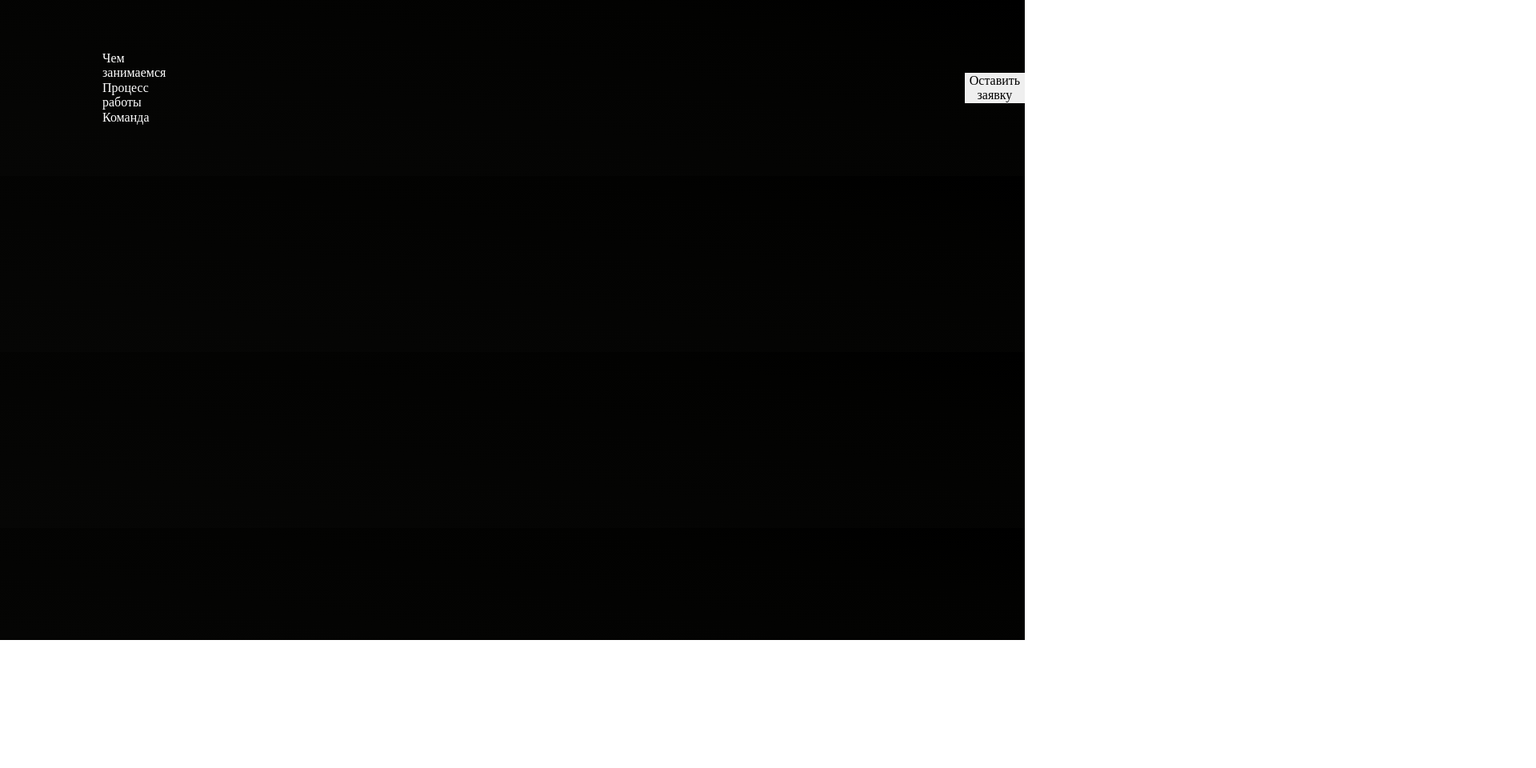
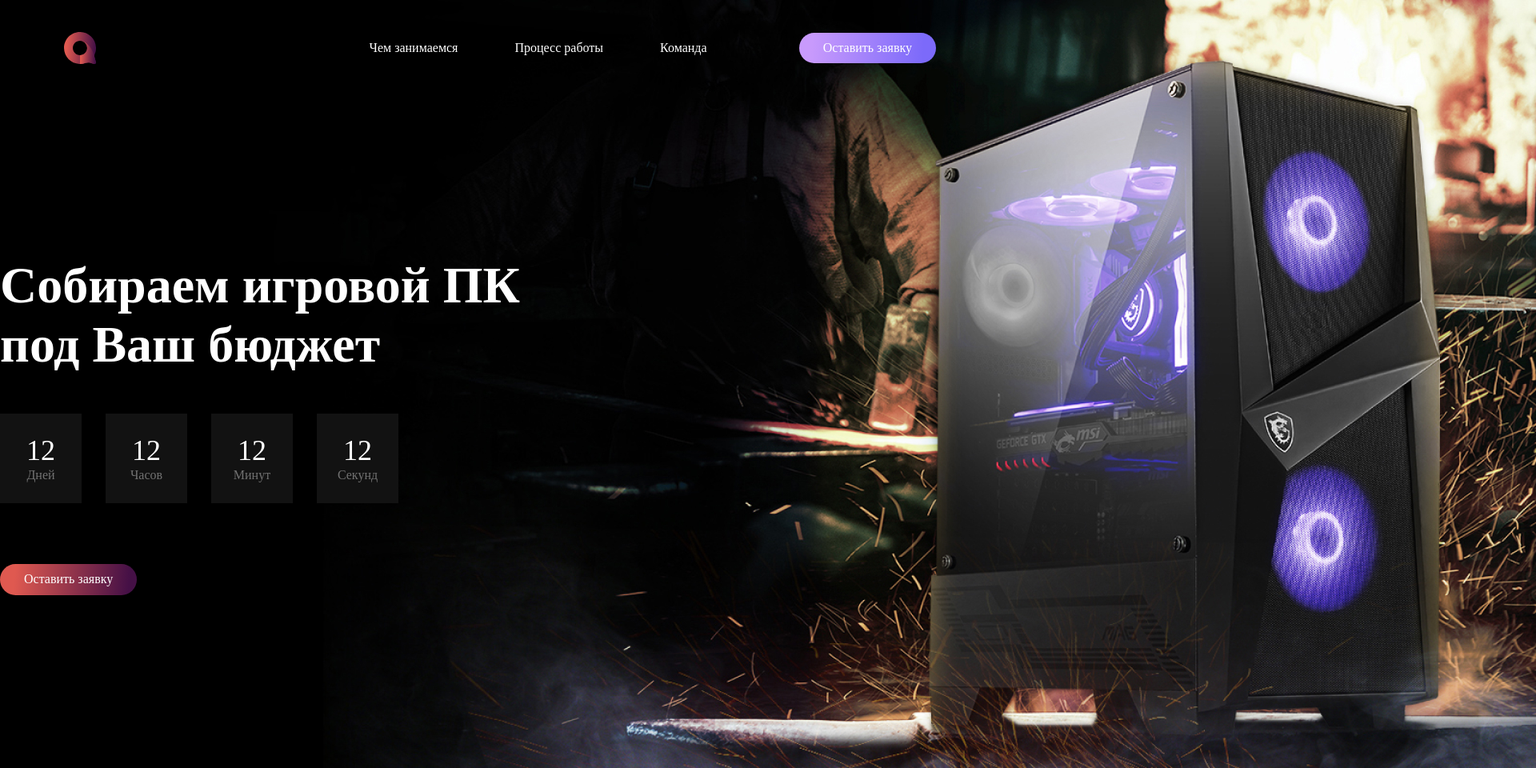
Before and after one commit to AiMedvedev/BuildingPC, a plain HTML site: page index.html in a window 1280 px wide. Shown: the whole page at 80% size, 1920 px wide, since content can reach past the window. Before the commit the page ends 800 px from the top, so only its background shows below. Drawn offline with Linux system fonts and the light colour scheme.

Commit message:
1st day complete

```diff
--- a/css/style.css
+++ b/css/style.css
@@ -6,7 +6,6 @@
 
 html, body {
     color: #fff;
-    font-size: 62,5%;
     font-weight: normal;
     background-image: linear-gradient(to right top, #060605, #050504, #040403, #030302, #020201, #000000);
 }
@@ -35,12 +34,26 @@ button, input {
 }
 
 .container {
-    width: 130rem;
+    width: 1300px;
     margin: 0 auto;
 }
 
+.button {
+    border-radius: 50px;
+    padding: 10px 30px;
+    font-size: 16px;
+    background: linear-gradient(94.26deg, #C89AFC 9.51%, #7C6AFA 90.23%);
+    color: #fff;
+}
+
 .header {
-    padding: 4rem 11rem 4rem 8rem;
+    position: absolute;
+    top: 0;
+    left: 50%;
+    transform: translate(-50%, 0);
+    width: 100%;
+    padding: 40px 110px 40px 80px;
+    z-index: 10;
 }
 
 .header-wrap {
@@ -51,19 +64,80 @@ button, input {
 
 .header-logo {
     display: block;
-    width: 4rem;
-    height: 4rem;
+    width: 40px;
+    height: 40px;
 }
 
 .header-menu {
     display: flex;
     align-items: center;
+    justify-content: space-between;
+    min-width: 65%;
+}
+
+.header-nav {
+    font-size: 16px;
+    display: flex;
+    justify-items: center;
 }
 
 .header-nav a:not(:last-child) {
-    margin-right: 7.1rem;
+    margin-right: 71px;
 }
 
-.header-btn {
-    margin-left: 55.3rem;
+.main-display .container {
+    position: relative;
+    z-index: 10;
 }
+
+.main-display {
+    padding-top: 270px;
+}
+
+.main-title {
+    font-size: 64px;
+    max-width: 760px;
+    margin-bottom: 50px;
+    margin-top: 50px;
+}
+
+.main-timer {
+    display: flex;
+    margin-bottom: 76px;
+}
+
+.timer-item {
+    width: 102px;
+    height: 112px;
+    background-color: #121212;
+    display: flex;
+    justify-content: center;
+    align-items: center;
+    flex-direction: column;
+}
+
+.timer-item:not(:last-child) {
+    margin-right: 30px;
+}
+
+.timer-count {
+    font-size: 36px;
+}
+
+.timer-text {
+    font-size: 16px;
+    opacity: 0.4;
+}
+
+.main-btn {
+    background: linear-gradient(94.78deg, #DF5950 11.19%, #451046 93.72%);
+}
+
+.main-background {
+    position: absolute;
+    top: 0;
+    left: 0;
+    z-index: 1;
+    width: 1920px;
+    height: 960px;
+}
--- a/index.html
+++ b/index.html
@@ -1,5 +1,6 @@
 <!DOCTYPE html>
 <html lang="en">
+
 <head>
     <meta charset="UTF-8">
     <meta http-equiv="X-UA-Compatible" content="IE=edge">
@@ -9,6 +10,7 @@
     <link rel="stylesheet" href="css/style.css">
     <script src="js/script.js" defer></script>
 </head>
+
 <body>
     <header class="header">
         <div class="header-wrap">
@@ -30,14 +32,44 @@
         </div>
     </header>
 
-    <div class="container">
-      <main class="main">
 
-      </main>
+    <main class="main">
+        <section class="main-display">
+            <div class="container">
+                <h1 class="main-title">Собираем игровой ПК под Ваш бюджет</h1>
 
-      <footer class="footer">
+                <div class="main-timer">
+                    <div class="timer-item">
+                        <div class="timer-count">12</div>
+                        <div class="timer-text">Дней</div>
+                    </div>
+                    <div class="timer-item">
+                        <div class="timer-count">12</div>
+                        <div class="timer-text">Часов</div>
+                    </div>
+                    <div class="timer-item">
+                        <div class="timer-count">12</div>
+                        <div class="timer-text">Минут</div>
+                    </div>
+                    <div class="timer-item">
+                        <div class="timer-count">12</div>
+                        <div class="timer-text">Секунд</div>
+                    </div>
+                </div>
 
-      </footer>
-    </div>
+                <button class="button main-btn">
+                    Оставить заявку
+                </button>
+            </div>
+            <div class="main-background">
+                <img src="image/main-screen.jpg" alt="main photo">
+            </div>
+        </section>
+    </main>
+
+    <footer class="footer">
+
+    </footer>
 </body>
+
 </html>
```
